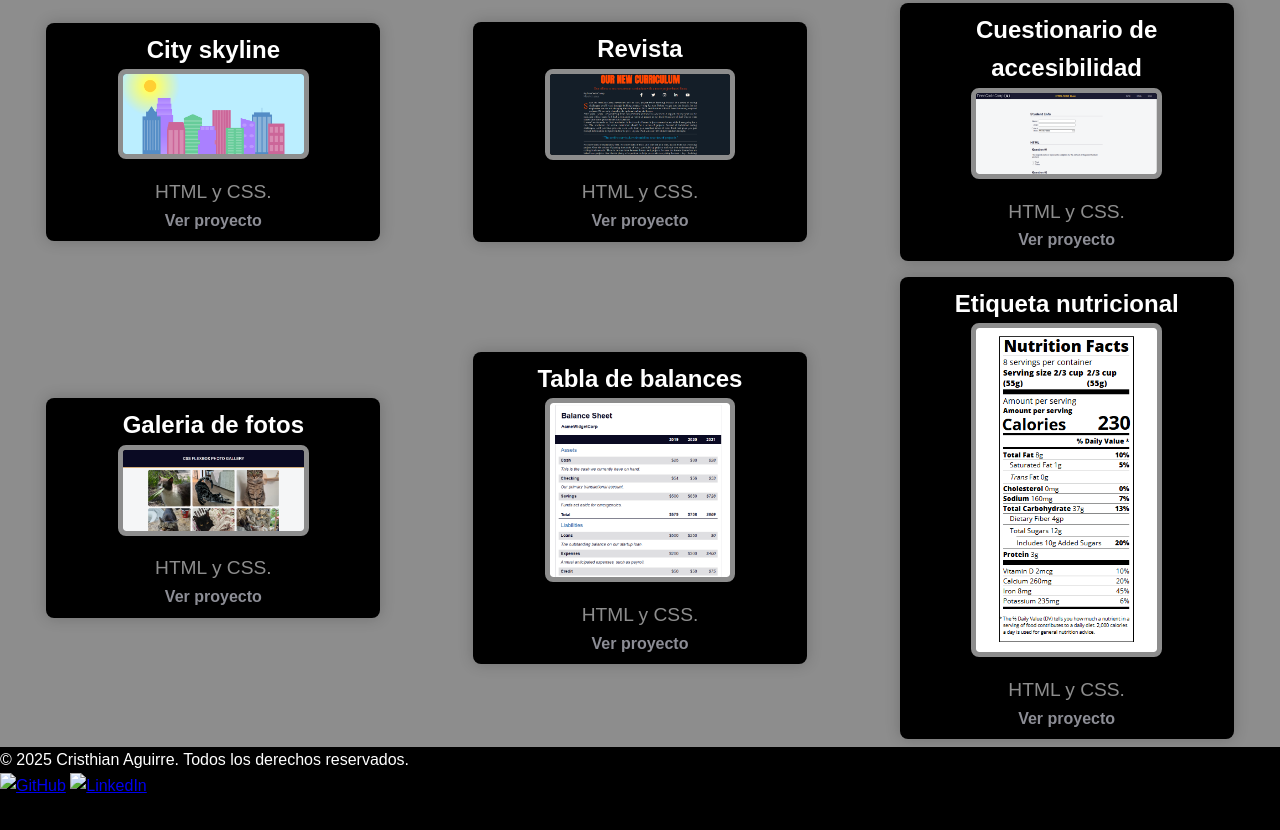
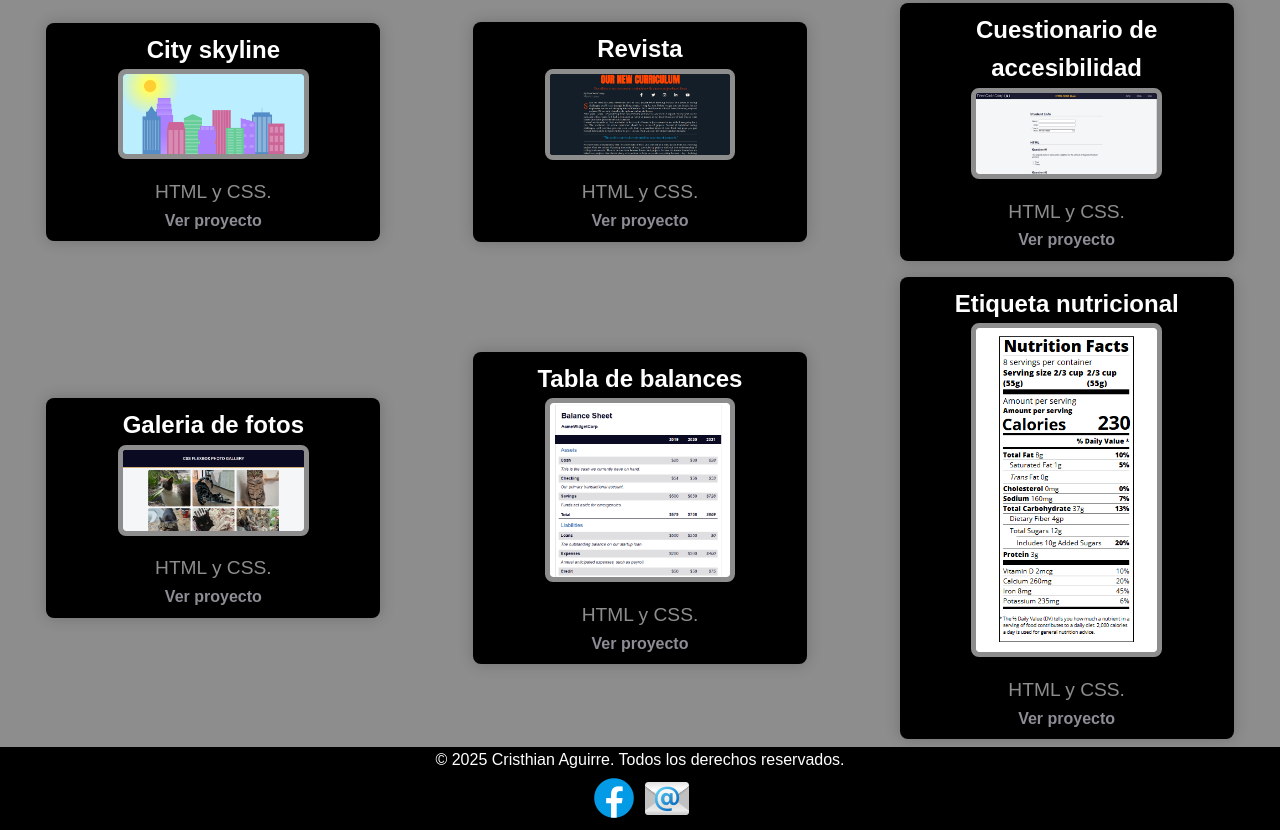
Before and after one commit to crish-53/mi-portafolio, a plain HTML site: page index.html in a window 1280 px wide. Shown: the part 805-1635 px from the top of the page. Before the commit the page ends 1603 px from the top, so only its background shows below. Drawn offline with Linux system fonts and the light colour scheme.

Commit message:
Descripción de cambios

```diff
--- a/index.html
+++ b/index.html
@@ -78,8 +78,11 @@
   <footer class="footer">
   <p>© 2025 Cristhian Aguirre. Todos los derechos reservados.</p>
   <div class="social">
-    <a href="#"><img src="github.svg" alt="GitHub"></a>
-    <a href="#"><img src="linkedin.svg" alt="LinkedIn"></a>
+    <a href="https://www.facebook.com/share/18yxmWAEKZ/">
+      <img src="assets/iconos/icons8-facebook-nuevo-50.png" alt="GitHub"></a>
+
+    <a href="">
+      <img src="assets/iconos/icons8-correo-electrónico-48.png" alt="correo"></a>
   </div>
 </footer>
 </body>
--- a/styles.css
+++ b/styles.css
@@ -207,5 +207,8 @@ quitar margenes del navbar  y poner footer con contactos
 
 .footer{
     color: #fff;
+    display: flex;
+    flex-direction: column;
+    align-items: center;
 
 }
```
